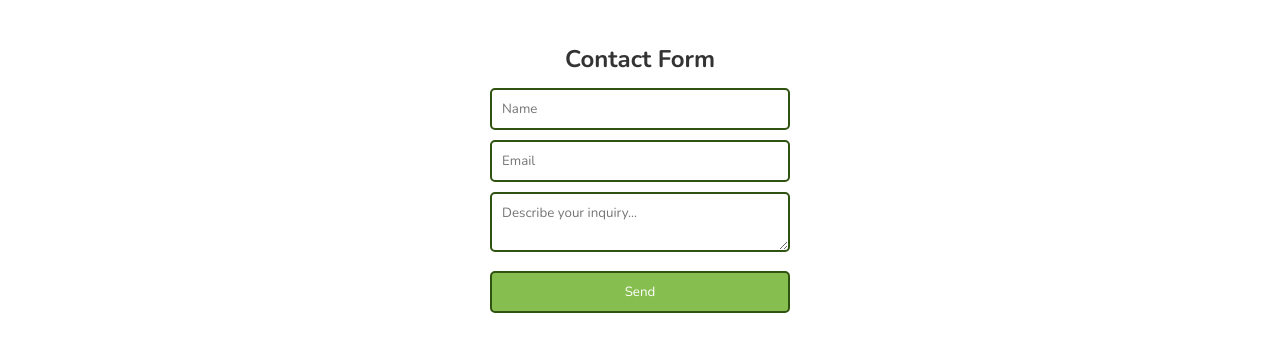
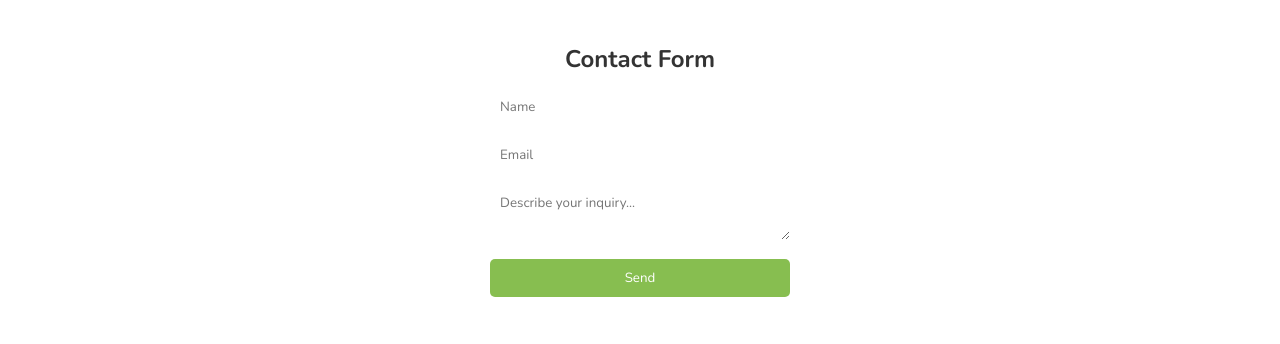
Before and after one commit to kayla-lin-studyfind/StudyFind-Personal-Portfolio, a plain HTML site: page contact.html in a window 1280 px wide. Shown: the part 240-584 px from the top of the page. Drawn offline with nearby package versions, Linux system fonts and the light colour scheme.

Commit message:
Update contact.css
Updated button

```diff
--- a/css/contact.css
+++ b/css/contact.css
@@ -15,7 +15,7 @@
 .form textarea,
 .form input {
   outline: none;
-  border: 2px solid var(--secondary-color);
+  border: 0px;
   border-radius: 5px;
   padding: 10px;
   width: 300px;
@@ -31,5 +31,5 @@
 }
 
 .submit-button:hover {
-  transform: scale(1.05);
+  background-color: var(--secondary-color);
 }
```
